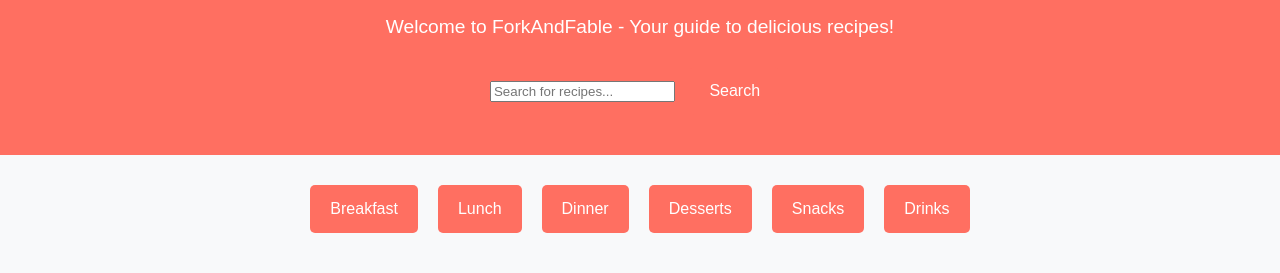
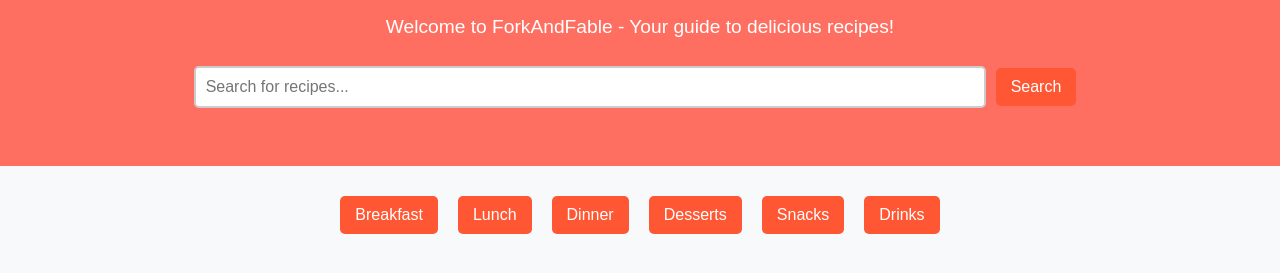
Before and after one commit to ForkAndFable/ForkAndFable, a plain HTML site: page index.html in a window 1280 px wide. Shown: the part 105-378 px from the top of the page. Drawn offline with Linux system fonts and the light colour scheme.

Commit message:
Update global.css

```diff
--- a/styles/global.css
+++ b/styles/global.css
@@ -96,6 +96,39 @@ ul li {
     padding: 10px;
     border-radius: 5px;
 }
+.search-container {
+    display: flex;
+    justify-content: center;
+    align-items: center;
+    margin: 20px 0;
+}
+
+#searchInput {
+    width: 60%;
+    padding: 10px;
+    border: 2px solid #ccc;
+    border-radius: 5px;
+    font-size: 16px;
+}
+
+button {
+    padding: 10px 15px;
+    background-color: #ff5733;
+    color: white;
+    border: none;
+    border-radius: 5px;
+    cursor: pointer;
+    margin-left: 10px;
+}
+
+#searchResults div {
+    background: #f8f8f8;
+    padding: 15px;
+    margin: 10px 0;
+    border-radius: 8px;
+    box-shadow: 0px 2px 4px rgba(0, 0, 0, 0.1);
+}
+
 
 /* Footer */
 footer {
```
